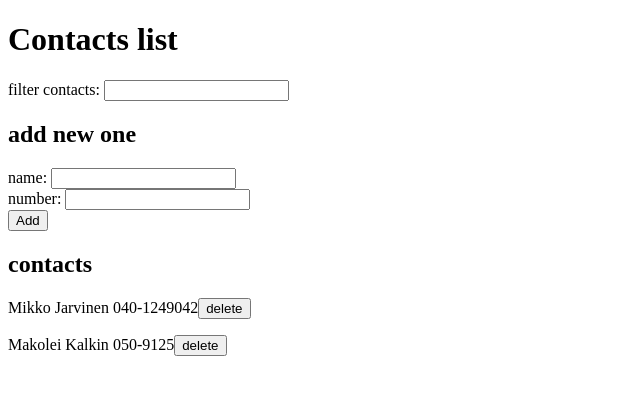
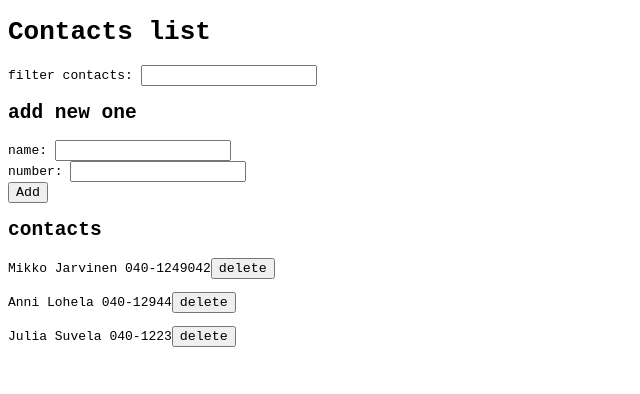
Before and after one commit to ogflow/fullstack-kurssi, a React (Create React App) app in the folder osa2/puhelinluettelo/: page / in a window 1280 px wide. Shown: the top 394 px of the page, without its empty margins (0-640 px from the left). Built offline with nearby package versions, Linux system fonts and the light colour scheme; data requests are answered from the project's data file.

Commit message:
osa2. puhelinluettelo step 11

```diff
--- a/osa2/puhelinluettelo/db.json
+++ b/osa2/puhelinluettelo/db.json
@@ -6,9 +6,14 @@
       "id": 1
     },
     {
-      "name": "Makolei Kalkin",
-      "number": "050-9125",
-      "id": 4
+      "name": "Anni Lohela",
+      "number": "040-12944",
+      "id": 7
+    },
+    {
+      "name": "Julia Suvela",
+      "number": "040-1223",
+      "id": 8
     }
   ]
 }
--- a/osa2/puhelinluettelo/src/components/App.js
+++ b/osa2/puhelinluettelo/src/components/App.js
@@ -4,12 +4,15 @@ import personService from '../services/personService'
 import Filter from './Filter'
 import PersonForm from './PersonForm'
 import Person from './Person'
+import Notification from './Notification'
 
 const App = () => {
   const [ persons, setPersons ] = useState([])
   const [ newName, setNewName ] = useState('')
   const [ newNumber, setNewNumber] = useState('')
   const [ filter, setFilter ] = useState('')
+
+  const [ notification, setNotification ] = useState(null)
 
   useEffect(() => {
     personService
@@ -21,12 +24,14 @@ const App = () => {
 
   const handleFormSubmit = e => {
     e.preventDefault()
+    if (newName === '' || newNumber === '')
+      return showNotification('Please, write something')
 
     const existing = persons.filter(p => p.name === newName)[0]
     if (existing)
       return existing.number !== newNumber
         ? handlePersonUpdating(existing)
-        : alert(`"${newName}" on jo taulukossa!`)
+        : showNotification(`${newName} already exists!`)
 
     const newPerson = {
       name: newName,
@@ -37,9 +42,10 @@ const App = () => {
     }
     personService
       .create(newPerson)
-      .then(createdNote =>
-        setPersons(persons.concat(createdNote))
-      )
+      .then(createdPerson => {
+        setPersons(persons.concat(createdPerson))
+        showNotification(`${createdPerson.name} was created succesfully`)
+      })
   }
 
   const handlePersonUpdating = existing => {
@@ -52,21 +58,28 @@ const App = () => {
             ? updatedPerson
             : person
         ))
+        showNotification(`${updatedPerson.name} was updated`)
       })
   }
 
-  const handlePersonDelete = id => {
+  const handlePersonDelete = (id, name) => {
     if (window.confirm('Are you sure?'))
     return personService
       .deleteBy(id)
       .then(success => {
         if (!success)
-          return window.alert(`Can't delete person with id ${id}`)
-        console.log(`person with id ${id} was deleted`)
+          return showNotification(`Can't delete ${name}`)
+
+        showNotification(`${name} was deleted succesfully`)
         setPersons(persons.filter(person =>
           person.id !== id ? person : false
         ))
       })
+  }
+
+  const showNotification = (message) => {
+    setNotification(message)
+    setTimeout(() => setNotification(null), 3000)
   }
 
   const names = () => persons.filter(({ name }) => {
@@ -78,11 +91,13 @@ const App = () => {
       key={id}
       name={name}
       number={number}
-      deletePerson={() => handlePersonDelete(id)} />
+      deletePerson={() => handlePersonDelete(id, name)} />
   )
 
   return (
     <>
+      <Notification
+        message={notification} />
       <h1>Contacts list</h1>
       <Filter
         handleChange={(e) => setFilter(e.target.value)} />
--- /dev/null
+++ b/osa2/puhelinluettelo/src/components/Notification.js
@@ -0,0 +1,13 @@
+import React, { useState, useEffect } from 'react'
+
+const Notification = ({ message, time }) => {
+  if (message === null) return null
+
+  return (
+    <div className="notification">
+      {message}
+    </div>
+  )
+}
+
+export default Notification
--- /dev/null
+++ b/osa2/puhelinluettelo/src/index.css
@@ -0,0 +1,15 @@
+* {
+  font-family: monospace;
+}
+
+.notification {
+  position: fixed;
+  bottom: 0;
+  left: 0;
+  padding: 12px 16px;
+  margin: 20px;
+
+  background: black;
+  color: white;
+  font-weight: bold;
+}
--- a/osa2/puhelinluettelo/src/index.js
+++ b/osa2/puhelinluettelo/src/index.js
@@ -1,5 +1,7 @@
 import React from 'react'
 import ReactDOM from 'react-dom'
+
+import './index.css'
 import App from './components/App'
 
 ReactDOM.render(
```
